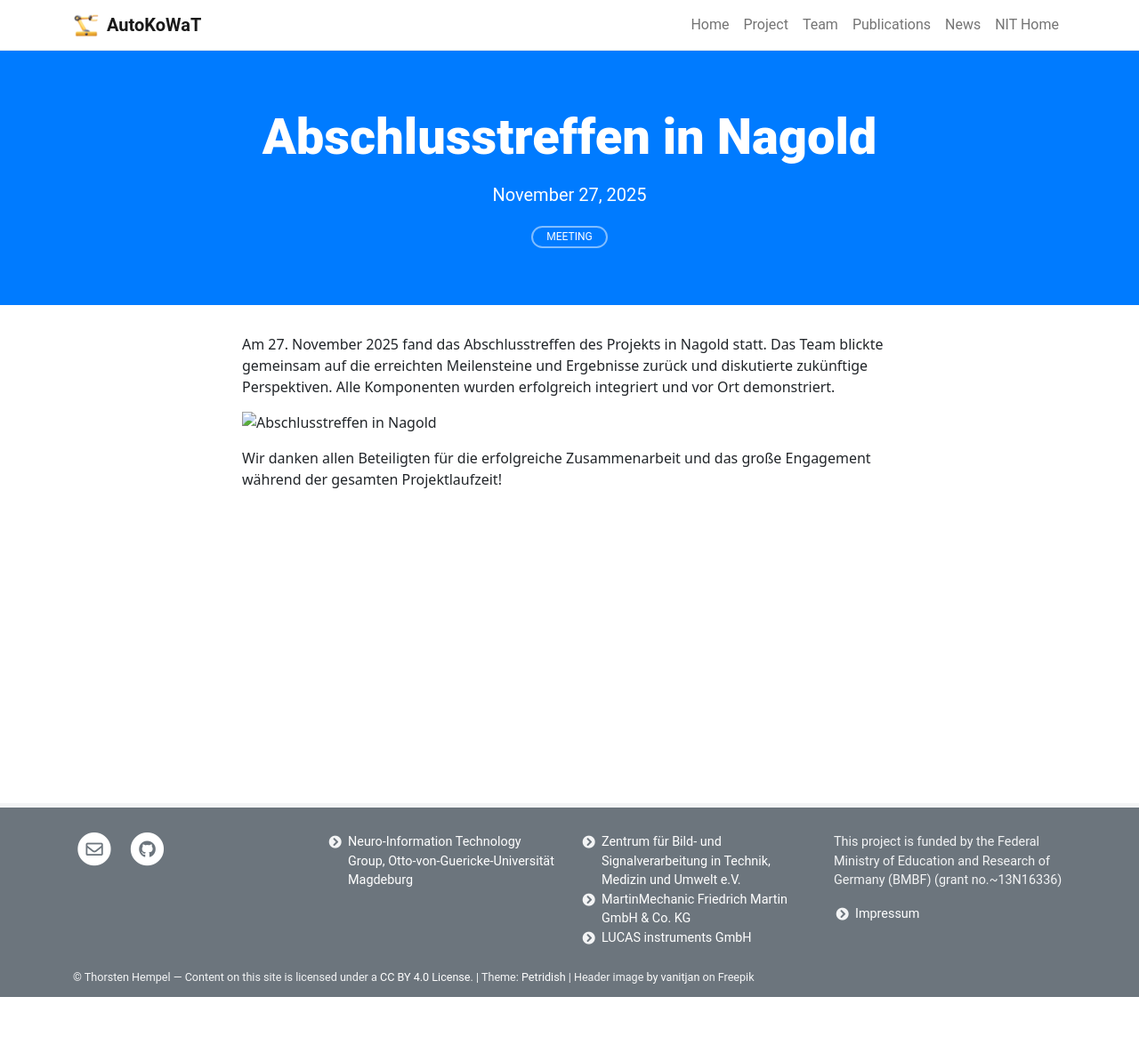
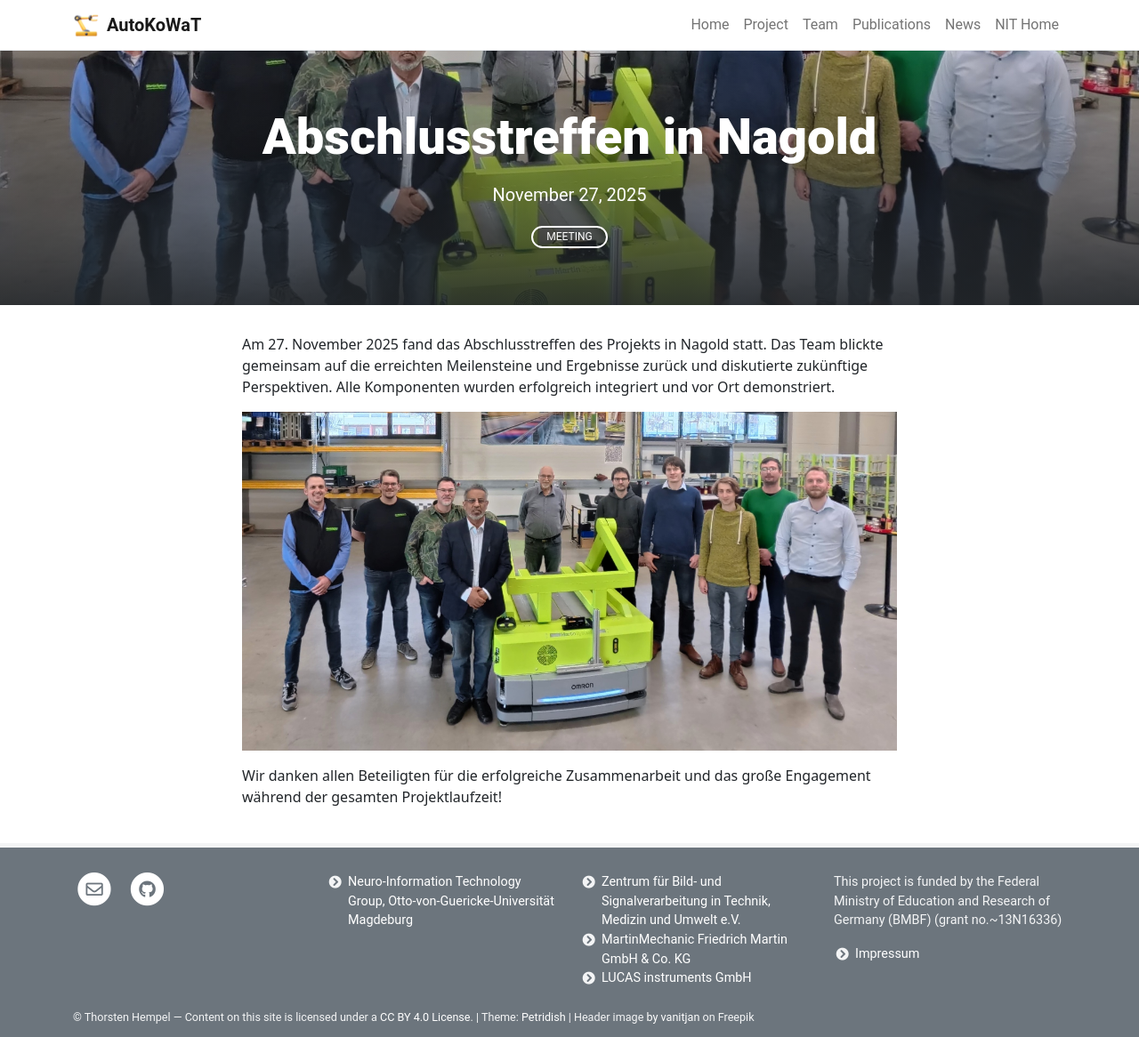
Before and after one commit to autokowat/autokowat.github.io, a Jekyll site: the page built from _posts/2025-11-27-abschlusstreffen-nagold.md, in a window 1280 px wide. Shown: the whole page at 89% size. Built offline with Jekyll 4.4.1, drawn with Linux system fonts in a browser that asks for light colours; before the commit the page ends 1121 px from its top, so only the background shows below that.

Commit message:
fix image path

```diff
--- a/_posts/2025-11-27-abschlusstreffen-nagold.md
+++ b/_posts/2025-11-27-abschlusstreffen-nagold.md
@@ -2,11 +2,11 @@
 title: "Abschlusstreffen in Nagold"
 date: 2025-11-27
 categories: meeting
-image: /assets/theme/img/abschlusstreffen.jpg
+background: /assets/theme/images/abschlusstreffen.jpg
 ---
 
 Am 27. November 2025 fand das Abschlusstreffen des Projekts in Nagold statt. Das Team blickte gemeinsam auf die erreichten Meilensteine und Ergebnisse zurück und diskutierte zukünftige Perspektiven. Alle Komponenten wurden erfolgreich integriert und vor Ort demonstriert.
 
-![Abschlusstreffen in Nagold](/assets/theme/img/abschlusstreffen.jpg)
+![Abschlusstreffen in Nagold](/assets/theme/images/abschlusstreffen.jpg)
 
 Wir danken allen Beteiligten für die erfolgreiche Zusammenarbeit und das große Engagement während der gesamten Projektlaufzeit!
```
